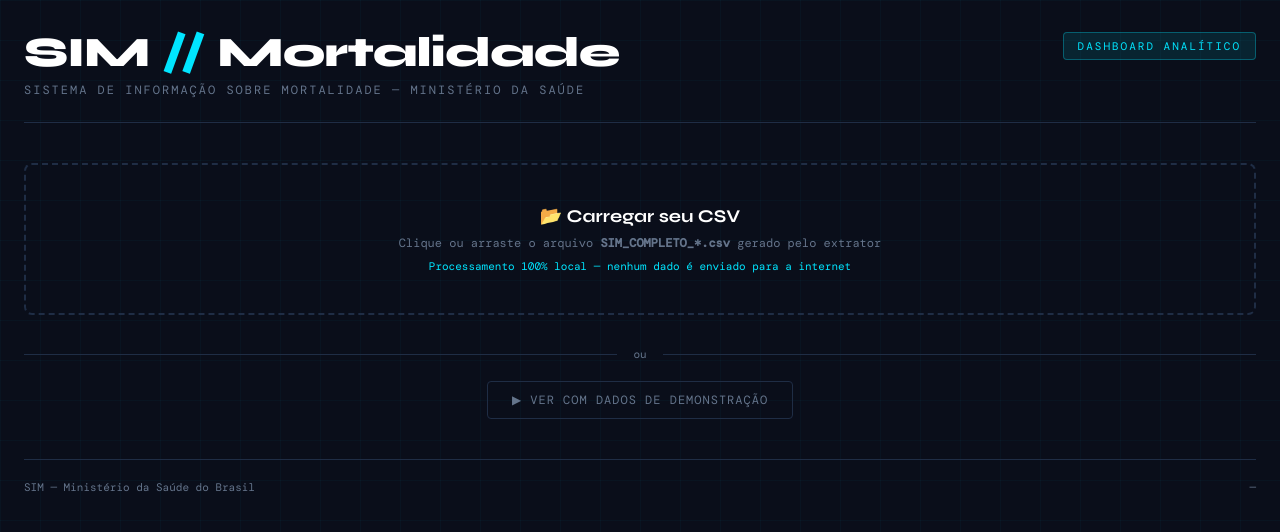
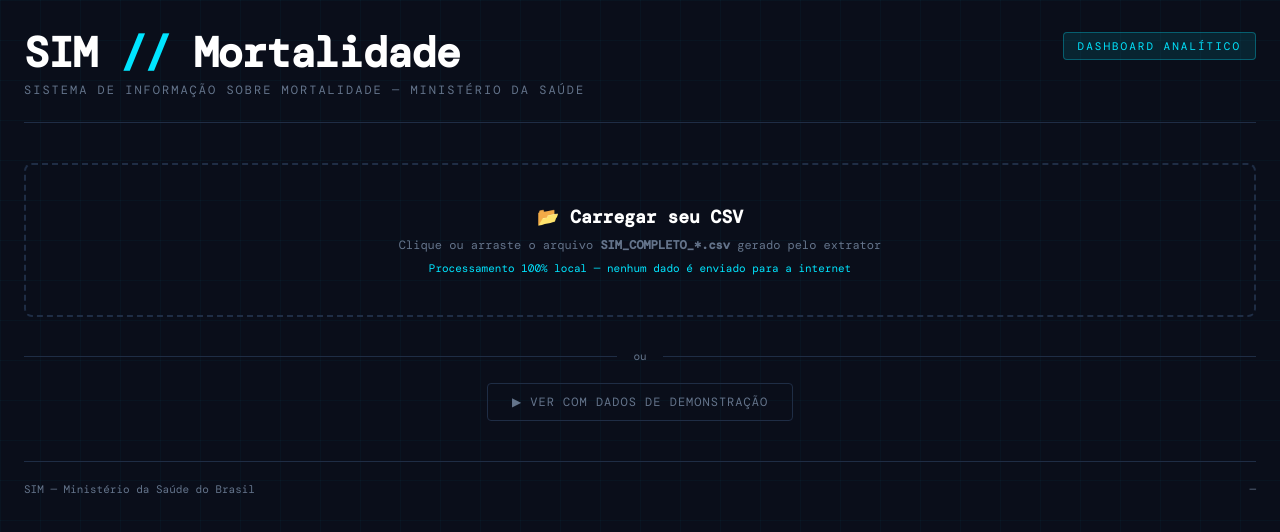
Before and after one commit to Defendi22/SIM-SUS-Brasil, a plain HTML site: page index.html in a window 1280 px wide. Drawn offline with nearby package versions, Linux system fonts and the light colour scheme; a web font is replaced by a local one.

Commit message:
Update style.css
mudança na fonte head

```diff
--- a/style.css
+++ b/style.css
@@ -13,7 +13,7 @@
   --accent4: #ffb830;
   --text: #e2e8f0;
   --muted: #64748b;
-  --font-head: 'Syne', sans-serif;
+  /* --font-head: 'Syne', sans-serif; */
   --font-mono: 'DM Mono', monospace;
 }
 
```
